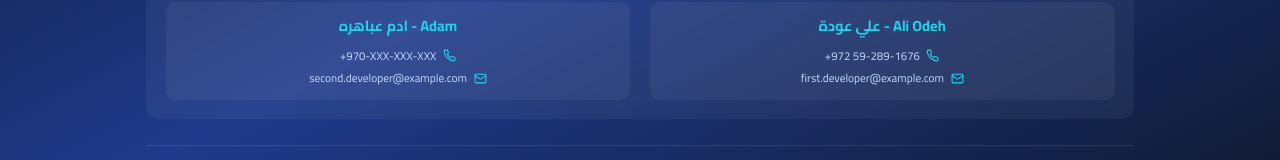
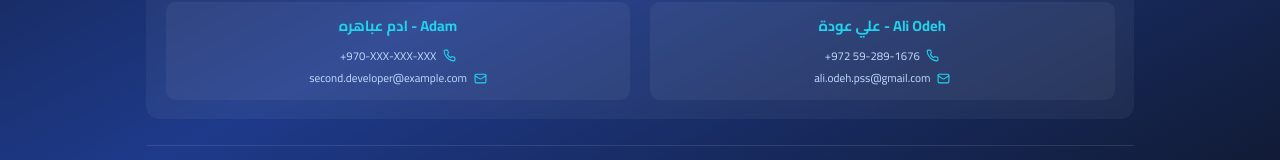
Before and after one commit to GP-1-Software/Justice-Connect, a React (Vite) app: page / in a window 1280 px wide. Shown: the part 4002-4162 px from the top of the page. Built offline with nearby package versions, Linux system fonts and the light colour scheme; no server answers; what @react-pdf/renderer would draw is missing.

Commit message:
Update email address in Footer component

```diff
--- a/src/components/Footer.jsx
+++ b/src/components/Footer.jsx
@@ -246,7 +246,7 @@ const Footer = () => {
                     </p>
                     <p className="flex items-center justify-center gap-2">
                       <Mail className="h-4 w-4 text-cyan-400" />
-                      <a href="mailto:ali.odeh.pss@example.com" className="hover:text-white transition">first.developer@example.com</a>
+                      <a href="mailto:ali.odeh.pss@example.com" className="hover:text-white transition">ali.odeh.pss@gmail.com</a>
                     </p>
                   </div>
                 </div>
```
